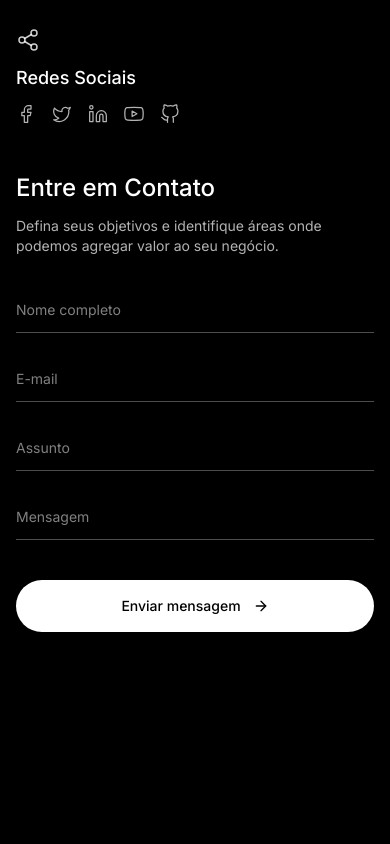
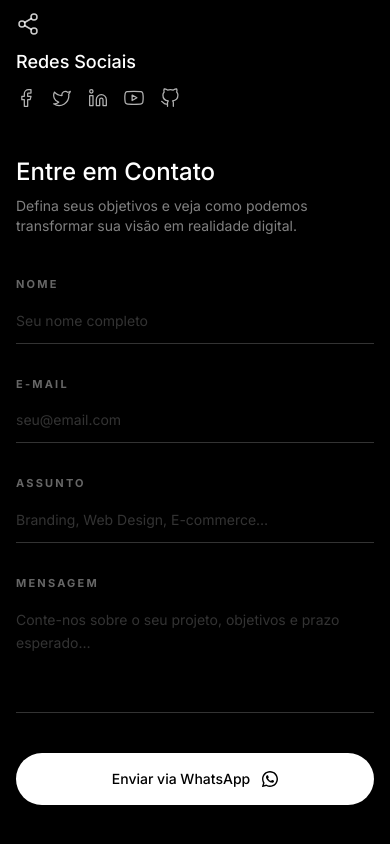
Before and after one commit to WhysBr/SITE-WHYS, a Next.js app: page / in a window 390 px wide. Shown: the part 10997-11841 px from the top of the page. Before the commit the page ends 11741 px from the top, so only its background shows below. Built offline with nearby package versions, Linux system fonts and the light colour scheme; no server answers.

Commit message:
feat(contato): editorial label:value form with textarea and WhatsApp CTA

```diff
--- a/src/components/Contato.jsx
+++ b/src/components/Contato.jsx
@@ -4,32 +4,58 @@ import { useState } from "react";
 import { motion } from "framer-motion";
 import { Phone, MapPin, Mail, Share2, ArrowRight } from "lucide-react";
 
-// Brand Icons (inline SVG to avoid lucide version issues)
-const FacebookIcon = ({ className }) => (<svg className={className} viewBox="0 0 24 24" fill="none" stroke="currentColor" strokeWidth="1.5" strokeLinecap="round" strokeLinejoin="round"><path d="M18 2h-3a5 5 0 0 0-5 5v3H7v4h3v8h4v-8h3l1-4h-4V7a1 1 0 0 1 1-1h3z"/></svg>);
-const TwitterIcon = ({ className }) => (<svg className={className} viewBox="0 0 24 24" fill="none" stroke="currentColor" strokeWidth="1.5" strokeLinecap="round" strokeLinejoin="round"><path d="M22 4s-.7 2.1-2 3.4c1.6 10-9.4 17.3-18 11.6 2.2.1 4.4-.6 6-2C3 15.5.5 9.6 3 5c2.2 2.6 5.6 4.1 9 4-.9-4.2 4-6.6 7-3.8 1.1 0 3-1.2 3-1.2z"/></svg>);
-const LinkedinIcon = ({ className }) => (<svg className={className} viewBox="0 0 24 24" fill="none" stroke="currentColor" strokeWidth="1.5" strokeLinecap="round" strokeLinejoin="round"><path d="M16 8a6 6 0 0 1 6 6v7h-4v-7a2 2 0 0 0-2-2 2 2 0 0 0-2 2v7h-4v-7a6 6 0 0 1 6-6z"/><rect x="2" y="9" width="4" height="12"/><circle cx="4" cy="4" r="2"/></svg>);
-const YoutubeIcon = ({ className }) => (<svg className={className} viewBox="0 0 24 24" fill="none" stroke="currentColor" strokeWidth="1.5" strokeLinecap="round" strokeLinejoin="round"><path d="M22.54 6.42a2.78 2.78 0 0 0-1.94-2C18.88 4 12 4 12 4s-6.88 0-8.6.46a2.78 2.78 0 0 0-1.94 2A29 29 0 0 0 1 11.75a29 29 0 0 0 .46 5.33 2.78 2.78 0 0 0 1.94 2c1.72.46 8.6.46 8.6.46s6.88 0 8.6-.46a2.78 2.78 0 0 0 1.94-2 29 29 0 0 0 .46-5.33 29 29 0 0 0-.46-5.33z"/><polygon points="9.75 15.02 15.5 11.75 9.75 8.48 9.75 15.02"/></svg>);
-const GithubIcon = ({ className }) => (<svg className={className} viewBox="0 0 24 24" fill="none" stroke="currentColor" strokeWidth="1.5" strokeLinecap="round" strokeLinejoin="round"><path d="M9 19c-5 1.5-5-2.5-7-3m14 6v-3.87a3.37 3.37 0 0 0-.94-2.61c3.14-.35 6.44-1.54 6.44-7A5.44 5.44 0 0 0 20 4.77 5.07 5.07 0 0 0 19.91 1S18.73.65 16 2.48a13.38 13.38 0 0 0-7 0C6.27.65 5.09 1 5.09 1A5.07 5.07 0 0 0 5 4.77a5.44 5.44 0 0 0-1.5 3.78c0 5.42 3.3 6.61 6.44 7A3.37 3.37 0 0 0 9 18.13V22"/></svg>);
+// Social icons
+const FacebookIcon  = ({ className }) => (<svg className={className} viewBox="0 0 24 24" fill="none" stroke="currentColor" strokeWidth="1.5" strokeLinecap="round" strokeLinejoin="round"><path d="M18 2h-3a5 5 0 0 0-5 5v3H7v4h3v8h4v-8h3l1-4h-4V7a1 1 0 0 1 1-1h3z"/></svg>);
+const TwitterIcon   = ({ className }) => (<svg className={className} viewBox="0 0 24 24" fill="none" stroke="currentColor" strokeWidth="1.5" strokeLinecap="round" strokeLinejoin="round"><path d="M22 4s-.7 2.1-2 3.4c1.6 10-9.4 17.3-18 11.6 2.2.1 4.4-.6 6-2C3 15.5.5 9.6 3 5c2.2 2.6 5.6 4.1 9 4-.9-4.2 4-6.6 7-3.8 1.1 0 3-1.2 3-1.2z"/></svg>);
+const LinkedinIcon  = ({ className }) => (<svg className={className} viewBox="0 0 24 24" fill="none" stroke="currentColor" strokeWidth="1.5" strokeLinecap="round" strokeLinejoin="round"><path d="M16 8a6 6 0 0 1 6 6v7h-4v-7a2 2 0 0 0-2-2 2 2 0 0 0-2 2v7h-4v-7a6 6 0 0 1 6-6z"/><rect x="2" y="9" width="4" height="12"/><circle cx="4" cy="4" r="2"/></svg>);
+const YoutubeIcon   = ({ className }) => (<svg className={className} viewBox="0 0 24 24" fill="none" stroke="currentColor" strokeWidth="1.5" strokeLinecap="round" strokeLinejoin="round"><path d="M22.54 6.42a2.78 2.78 0 0 0-1.94-2C18.88 4 12 4 12 4s-6.88 0-8.6.46a2.78 2.78 0 0 0-1.94 2A29 29 0 0 0 1 11.75a29 29 0 0 0 .46 5.33 2.78 2.78 0 0 0 1.94 2c1.72.46 8.6.46 8.6.46s6.88 0 8.6-.46a2.78 2.78 0 0 0 1.94-2 29 29 0 0 0 .46-5.33 29 29 0 0 0-.46-5.33z"/><polygon points="9.75 15.02 15.5 11.75 9.75 8.48 9.75 15.02"/></svg>);
+const GithubIcon    = ({ className }) => (<svg className={className} viewBox="0 0 24 24" fill="none" stroke="currentColor" strokeWidth="1.5" strokeLinecap="round" strokeLinejoin="round"><path d="M9 19c-5 1.5-5-2.5-7-3m14 6v-3.87a3.37 3.37 0 0 0-.94-2.61c3.14-.35 6.44-1.54 6.44-7A5.44 5.44 0 0 0 20 4.77 5.07 5.07 0 0 0 19.91 1S18.73.65 16 2.48a13.38 13.38 0 0 0-7 0C6.27.65 5.09 1 5.09 1A5.07 5.07 0 0 0 5 4.77a5.44 5.44 0 0 0-1.5 3.78c0 5.42 3.3 6.61 6.44 7A3.37 3.37 0 0 0 9 18.13V22"/></svg>);
+const WhatsAppIcon  = ({ className }) => (<svg className={className} viewBox="0 0 24 24" fill="currentColor"><path d="M17.472 14.382c-.297-.149-1.758-.867-2.03-.967-.273-.099-.471-.148-.67.15-.197.297-.767.966-.94 1.164-.173.199-.347.223-.644.075-.297-.15-1.255-.463-2.39-1.475-.883-.788-1.48-1.761-1.653-2.059-.173-.297-.018-.458.13-.606.134-.133.298-.347.446-.52.149-.174.198-.298.298-.497.099-.198.05-.371-.025-.52-.075-.149-.669-1.612-.916-2.207-.242-.579-.487-.5-.669-.51-.173-.008-.371-.01-.57-.01-.198 0-.52.074-.792.372-.272.297-1.04 1.016-1.04 2.479 0 1.462 1.065 2.875 1.213 3.074.149.198 2.096 3.2 5.077 4.487.709.306 1.262.489 1.694.625.712.227 1.36.195 1.871.118.571-.085 1.758-.719 2.006-1.413.248-.694.248-1.289.173-1.413-.074-.124-.272-.198-.57-.347z"/><path d="M12 0C5.373 0 0 5.373 0 12c0 2.127.558 4.122 1.532 5.857L.057 23.428a.5.5 0 0 0 .627.61l5.758-1.51A11.953 11.953 0 0 0 12 24c6.627 0 12-5.373 12-12S18.627 0 12 0zm0 21.818a9.818 9.818 0 0 1-5.022-1.378l-.36-.214-3.733.979.997-3.645-.234-.373A9.818 9.818 0 0 1 12 2.182c5.426 0 9.818 4.392 9.818 9.818 0 5.427-4.392 9.818-9.818 9.818z"/></svg>);
+
+// Animated label + input field
+function FormField({ label, id, children }) {
+  return (
+    <div className="flex flex-col gap-1.5 group">
+      <label
+        htmlFor={id}
+        className="text-[11px] uppercase tracking-[0.2em] font-bold text-foreground/40 group-focus-within:text-[#965EC7] transition-colors duration-300"
+      >
+        {label}
+      </label>
+      {children}
+    </div>
+  );
+}
 
 export default function Contato() {
   const [formData, setFormData] = useState({ nome: "", email: "", assunto: "", mensagem: "" });
+  const [sending, setSending] = useState(false);
 
   const handleWhatsApp = (e) => {
     e.preventDefault();
-    const text = `nome completo = ${formData.nome}\ne-mail = ${formData.email}\nassunto: ${formData.assunto}\nmensagem = ${formData.mensagem}`;
-    const encodedText = encodeURIComponent(text);
-    const url = `https://wa.me/5569981162676?text=${encodedText}`;
-    window.open(url, '_blank');
+    setSending(true);
+    const text = `*Nome:* ${formData.nome}\n*E-mail:* ${formData.email}\n*Assunto:* ${formData.assunto}\n\n*Mensagem:*\n${formData.mensagem}`;
+    const url = `https://wa.me/5569981162676?text=${encodeURIComponent(text)}`;
+    window.open(url, "_blank");
+
+    // Reset after short delay
+    setTimeout(() => {
+      setSending(false);
+      setFormData({ nome: "", email: "", assunto: "", mensagem: "" });
+    }, 1200);
   };
+
+  const inputClass =
+    "w-full bg-transparent border-b border-foreground/20 py-3 text-sm md:text-base text-foreground focus:outline-none focus:border-[#965EC7] transition-colors duration-300 placeholder:text-foreground/20";
 
   return (
     <section id="contato" className="w-full py-16 md:py-24 flex flex-col lg:flex-row gap-12 md:gap-16 lg:gap-24 justify-between items-start">
 
-      {/* Esquerda: Informações de Contato */}
+      {/* Left: Info */}
       <div className="w-full lg:w-[55%] flex flex-col">
         <span className="text-sm font-medium tracking-wider mb-5 md:mb-6 text-foreground/70">/ entre em contato /</span>
 
-        <h2 className="text-3xl sm:text-4xl md:text-5xl md:text-6xl font-medium tracking-tight mb-6 md:mb-8 leading-[1.1]">
+        <h2 className="text-3xl sm:text-4xl md:text-5xl font-medium tracking-tight mb-6 md:mb-8 leading-[1.1]">
           Estamos sempre prontos para ajudá-lo e tirar suas dúvidas
         </h2>
 
@@ -41,13 +67,13 @@ export default function Contato() {
           <div className="flex flex-col">
             <Phone className="w-6 h-6 mb-3 text-foreground/80 stroke-[1.5]" />
             <h3 className="text-lg md:text-xl font-medium mb-3">Central de Atendimento</h3>
-            <p className="text-foreground/70 text-sm mb-2">+55 69 9 8116-2676</p>
+            <p className="text-foreground/70 text-sm">+55 69 9 8116-2676</p>
           </div>
 
           <div className="flex flex-col">
             <MapPin className="w-6 h-6 mb-3 text-foreground/80 stroke-[1.5]" />
             <h3 className="text-lg md:text-xl font-medium mb-3">Nossa Localização</h3>
-            <p className="text-foreground/70 text-sm mb-2">Brasil, Porto Velho</p>
+            <p className="text-foreground/70 text-sm">Brasil, Porto Velho</p>
             <p className="text-foreground/70 text-sm">RO - Centro</p>
           </div>
 
@@ -73,55 +99,85 @@ export default function Contato() {
         </div>
       </div>
 
-      {/* Direita: Formulário */}
+      {/* Right: Form */}
       <div className="w-full lg:w-[40%] flex flex-col mt-0">
-        <h3 className="text-2xl md:text-3xl font-medium mb-3 md:mb-4">Entre em Contato</h3>
-        <p className="text-foreground/70 text-sm mb-8 md:mb-12">
-          Defina seus objetivos e identifique áreas onde podemos agregar valor ao seu negócio.
+        <h3 className="text-2xl md:text-3xl font-medium mb-2">Entre em Contato</h3>
+        <p className="text-foreground/50 text-sm mb-10 md:mb-12">
+          Defina seus objetivos e veja como podemos transformar sua visão em realidade digital.
         </p>
 
-        <form className="flex flex-col gap-6 md:gap-8 w-full" onSubmit={handleWhatsApp}>
+        <form id="contato-form" className="flex flex-col gap-8 w-full" onSubmit={handleWhatsApp}>
+
+          {/* Nome */}
+          <FormField label="Nome" id="nome">
             <input
+              id="nome"
               type="text"
-            placeholder="Nome completo"
+              placeholder="Seu nome completo"
               value={formData.nome}
               onChange={(e) => setFormData({ ...formData, nome: e.target.value })}
-            className="w-full bg-transparent border-b border-foreground/30 py-3 text-sm focus:outline-none focus:border-foreground transition-colors placeholder:text-foreground/50"
+              className={inputClass}
+              required
+              autoComplete="name"
+            />
+          </FormField>
+
+          {/* E-mail */}
+          <FormField label="E-mail" id="email">
+            <input
+              id="email"
+              type="email"
+              placeholder="seu@email.com"
+              value={formData.email}
+              onChange={(e) => setFormData({ ...formData, email: e.target.value })}
+              className={inputClass}
+              required
+              autoComplete="email"
+            />
+          </FormField>
+
+          {/* Assunto */}
+          <FormField label="Assunto" id="assunto">
+            <input
+              id="assunto"
+              type="text"
+              placeholder="Branding, Web Design, E-commerce…"
+              value={formData.assunto}
+              onChange={(e) => setFormData({ ...formData, assunto: e.target.value })}
+              className={inputClass}
               required
             />
-          <input
-            type="email"
-            placeholder="E-mail"
-            value={formData.email}
-            onChange={(e) => setFormData({ ...formData, email: e.target.value })}
-            className="w-full bg-transparent border-b border-foreground/30 py-3 text-sm focus:outline-none focus:border-foreground transition-colors placeholder:text-foreground/50"
+          </FormField>
+
+          {/* Mensagem */}
+          <FormField label="Mensagem" id="mensagem">
+            <textarea
+              id="mensagem"
+              rows={4}
+              placeholder="Conte-nos sobre o seu projeto, objetivos e prazo esperado…"
+              value={formData.mensagem}
+              onChange={(e) => setFormData({ ...formData, mensagem: e.target.value })}
+              className={`${inputClass} resize-none leading-relaxed`}
               required
             />
-          <input
-            type="text"
-            placeholder="Assunto"
-            value={formData.assunto}
-            onChange={(e) => setFormData({ ...formData, assunto: e.target.value })}
-            className="w-full bg-transparent border-b border-foreground/30 py-3 text-sm focus:outline-none focus:border-foreground transition-colors placeholder:text-foreground/50"
-            required
-          />
-          <input
-            type="text"
-            placeholder="Mensagem"
-            value={formData.mensagem}
-            onChange={(e) => setFormData({ ...formData, mensagem: e.target.value })}
-            className="w-full bg-transparent border-b border-foreground/30 py-3 text-sm focus:outline-none focus:border-foreground transition-colors placeholder:text-foreground/50"
-            required
-          />
+          </FormField>
 
+          {/* Submit */}
           <motion.button
             type="submit"
-            whileHover={{ scale: 1.02 }}
-            whileTap={{ scale: 0.98 }}
-            className="flex items-center justify-center gap-3 bg-foreground text-background rounded-full py-4 px-8 w-full sm:w-fit mt-4 text-sm font-medium transition-all hover:bg-foreground/90 cursor-pointer"
+            disabled={sending}
+            whileHover={{ scale: sending ? 1 : 1.02 }}
+            whileTap={{ scale: sending ? 1 : 0.98 }}
+            className="flex items-center justify-center gap-3 bg-foreground text-background rounded-full py-4 px-8 w-full sm:w-fit mt-2 text-sm font-medium transition-colors hover:bg-foreground/90 cursor-pointer disabled:opacity-60"
           >
-            Enviar mensagem
-            <ArrowRight className="w-4 h-4" />
+            {sending ? (
+              <>Abrindo WhatsApp…</>
+            ) : (
+              <>
+                Enviar via WhatsApp
+                <WhatsAppIcon className="w-4 h-4 text-background" />
+              </>
+            )}
           </motion.button>
         </form>
       </div>
```
Also changed, not shown: src/components/ui/progressive-carousel.jsx (+15 -13 lines). Lines whose indentation alone changed are shown as unchanged.
